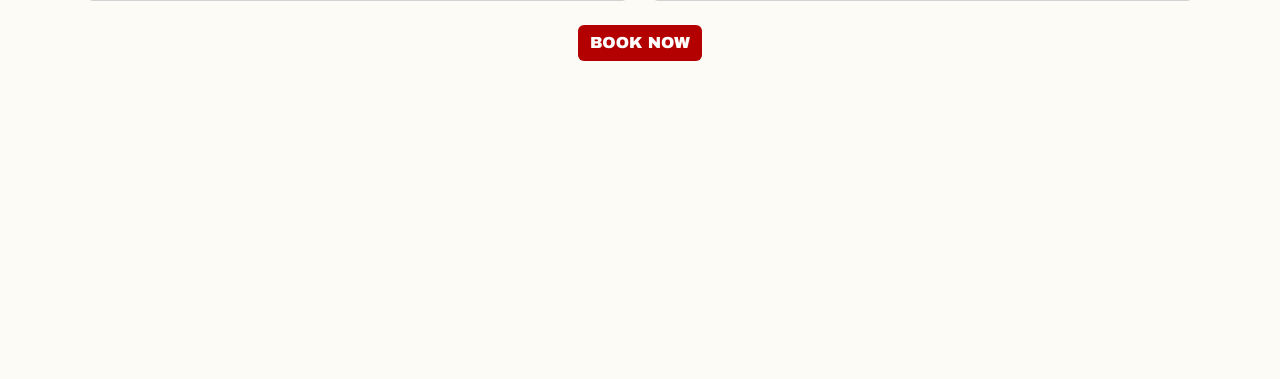
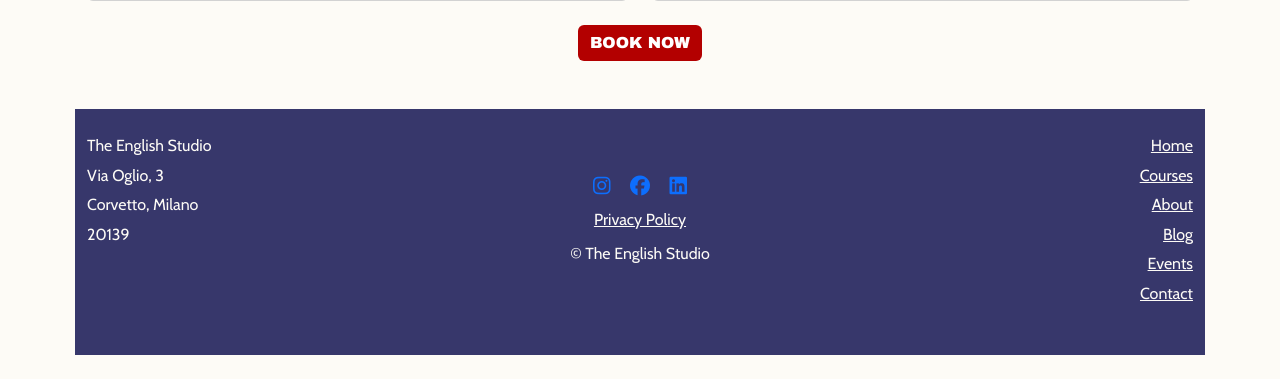
Before and after one commit to kimjev-webdev/theenglishstudiocorvetto, a Django app: page /en/ in a window 1280 px wide; the page is wider, and only the part inside the window is pictured. Shown: the part 2705-3084 px from the top of that part. Before the commit the page ends 2766 px from the top of that part, so only its background shows below. Run offline with Django 5.2, Linux system fonts and the light colour scheme.

Commit message:
add footer html to base html and update translations in mo file at locale

```diff
--- a/main/static/css/styles.css
+++ b/main/static/css/styles.css
@@ -6,12 +6,20 @@
     background-color: #fdfbf6 !important;
     padding: 1.5rem 20px;
 }
+
+.off-white {
+    color: #fdfbf6 !important;
+}
 .navy {
     color: #37376B !important;
 }
 
 /* text red*/
 .red {
+    color: #B30000 !important;
+}
+
+.red-hover:hover {
     color: #B30000 !important;
 }
 
--- a/main/templates/base.html
+++ b/main/templates/base.html
@@ -79,6 +79,45 @@
     {% block content %}{% endblock %}
   </main>
 
+  <footer class="mt-5 pt-4 pb-4" style="background-color: #37376B;">
+  <div class="container">
+    <div class="row text-start text-md-center text-lg-start">
+
+      <!-- Address Column -->
+      <div class="col-lg-4 mb-4 body-text off-white">
+        <p class="mb-1">{% trans "The English Studio" %}</p>
+        <p class="mb-1">Via Oglio, 3</p>
+        <p class="mb-1">Corvetto, Milano</p>
+        <p class="mb-1">20139</p>
+      </div>
+
+      <!-- Social Column -->
+      <div class="col-lg-4 mb-4 d-flex flex-column align-items-center justify-content-center body-text off-white">
+        <div class="mb-2">
+          <a href="https://www.instagram.com/theenglishstudio.corvetto" class="me-3 red-hover" target="_blank"><i class="fab fa-instagram fa-lg"></i></a>
+          <a href="https://www.facebook.com" class="me-3 red-hover" target="_blank"><i class="fab fa-facebook fa-lg"></i></a>
+          <a href="https://www.linkedin.com" class="red-hover" target="_blank"><i class="fab fa-linkedin fa-lg"></i></a>
+        </div>
+        <a href="/privacy" class="focusstyle body-text off-white">{% trans "Privacy Policy" %}</a>
+        <div class="mt-2 body-text off-white">
+          © <span id="currentYear"></span> {% trans "The English Studio" %}
+        </div>
+      </div>
+
+      <!-- Navigation Column -->
+      <div class="col-lg-4 mb-4 text-lg-end text-center body-text off-white">
+        <a href="{% url 'index' %}" class="d-block mb-1 focusstyle body-text off-white">{% trans "Home" %}</a>
+        <a href="{% url 'courses' %}" class="d-block mb-1 focusstyle body-text off-white">{% trans "Courses" %}</a>
+        <a href="{% url 'about' %}" class="d-block mb-1 focusstyle body-text off-white">{% trans "About" %}</a>
+        <a href="{% url 'blog' %}" class="d-block mb-1 focusstyle body-text off-white">{% trans "Blog" %}</a>
+        <a href="{% url 'events' %}" class="d-block mb-1 focusstyle body-text off-white">{% trans "Events" %}</a>
+        <a href="{% url 'contact' %}" class="d-block focusstyle body-text off-white">{% trans "Contact" %}</a>
+      </div>
+
+    </div>
+  </div>
+</footer>
+
   <!-- Bootstrap JS -->
   <script src="https://cdn.jsdelivr.net/npm/bootstrap@5.3.3/dist/js/bootstrap.bundle.min.js"></script>
   <script src="{% static 'js/base.js' %}"></script>
```
Also changed, not shown: locale/it/LC_MESSAGES/django.po, 1 other file.
